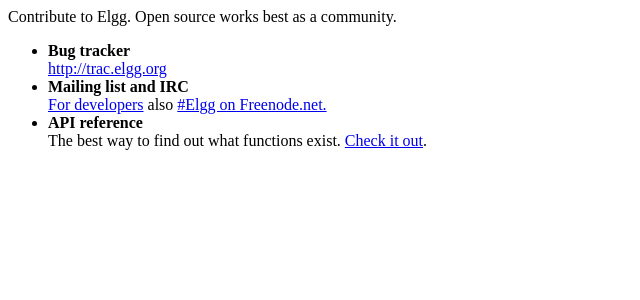
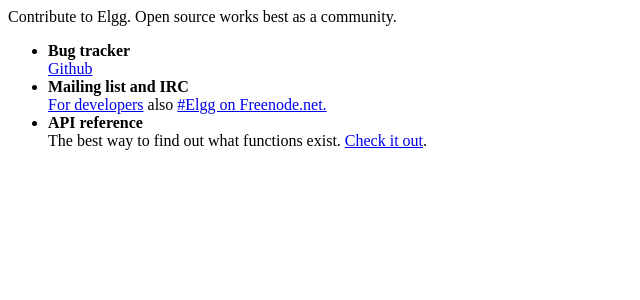
Before and after one commit to Elgg/community_theme, a PHP site: page /more.php in a window 1280 px wide. Shown: the top 300 px of the page, without its empty margins (0-640 px from the left). Run offline with PHP 8.4, Linux system fonts and the light colour scheme.

Commit message:
updated bug tracker link

```diff
--- a/views/default/community_theme/modules/more.php
+++ b/views/default/community_theme/modules/more.php
@@ -1,6 +1,6 @@
 <p>Contribute to Elgg. Open source works best as a community.</p>
 <ul>
-	<li class="bug_tracker"><b>Bug tracker</b><br /><a href="http://trac.elgg.org/">http://trac.elgg.org</a></li>
+	<li class="bug_tracker"><b>Bug tracker</b><br /><a href="https://github.com/Elgg/Elgg/issues">Github</a></li>
 	<li class="mailing_list"><b>Mailing list and IRC</b><br /><a href="http://groups.google.com/group/elgg-development/">For developers</a> also <a href="http://webchat.freenode.net/?channels=#elgg">#Elgg on Freenode.net.</a></li>
 	<li class="api_reference"><b>API reference</b><br />The best way to find out what functions exist. <a href="http://reference.elgg.org">Check it out</a>.</li>
 </ul>
```
